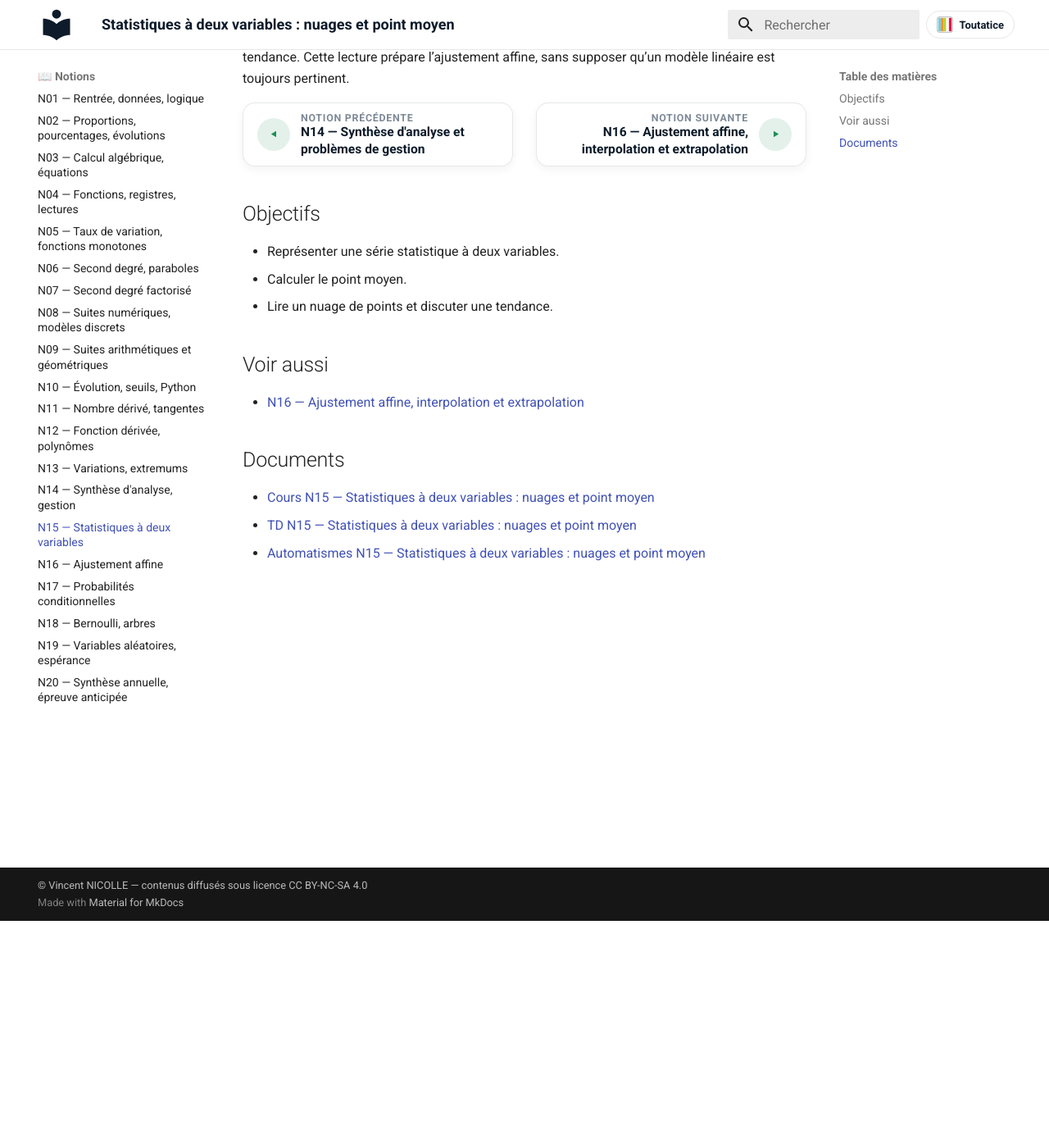
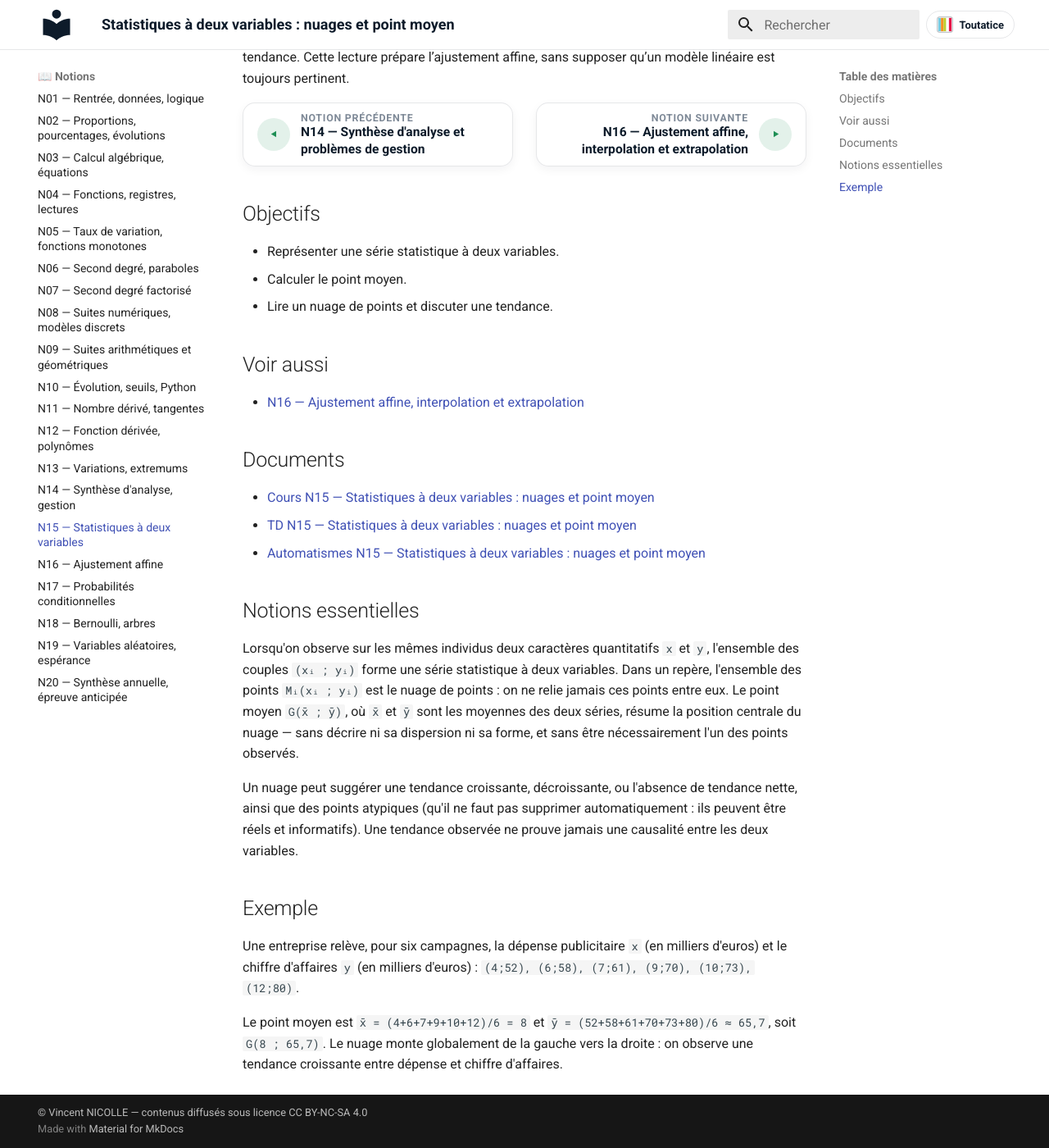
Before and after one commit to vnicolle56610/maths-1stmg, an MkDocs documentation site: the page built from docs/notions/N15-statistiques-deux-variables.md, in a window 1280 px wide and 1400 px high, scrolled down 277 px. Shown: the whole window at 82% size. Built offline with MkDocs 1.6.1 and Material for MkDocs 9.7.7, drawn with Linux system fonts in a browser that asks for light colours.

Commit message:
content: enrichit les notions N15 et N16 de 1STMG
Co-Authored-By: Claude Sonnet 5 <noreply@anthropic.com>

```diff
--- a/docs/notions/N15-statistiques-deux-variables.md
+++ b/docs/notions/N15-statistiques-deux-variables.md
@@ -31,3 +31,15 @@ Une série statistique à deux variables met en relation deux grandeurs observé
 - [TD N15 — Statistiques à deux variables : nuages et point moyen](../td/TD_N15_STATISTIQUES_DEUX_VARIABLES_NUAGES_POINT_MOYEN.pdf)
 - [Automatismes N15 — Statistiques à deux variables : nuages et point moyen](../automatismes/AUTOMATISMES_N15_STATISTIQUES_DEUX_VARIABLES_NUAGE_POINT_MOYEN.pdf)
 <!-- AUTO-DOCS:END -->
+
+## Notions essentielles
+
+Lorsqu'on observe sur les mêmes individus deux caractères quantitatifs `x` et `y`, l'ensemble des couples `(xᵢ ; yᵢ)` forme une série statistique à deux variables. Dans un repère, l'ensemble des points `Mᵢ(xᵢ ; yᵢ)` est le nuage de points : on ne relie jamais ces points entre eux. Le point moyen `G(x̄ ; ȳ)`, où `x̄` et `ȳ` sont les moyennes des deux séries, résume la position centrale du nuage — sans décrire ni sa dispersion ni sa forme, et sans être nécessairement l'un des points observés.
+
+Un nuage peut suggérer une tendance croissante, décroissante, ou l'absence de tendance nette, ainsi que des points atypiques (qu'il ne faut pas supprimer automatiquement : ils peuvent être réels et informatifs). Une tendance observée ne prouve jamais une causalité entre les deux variables.
+
+## Exemple
+
+Une entreprise relève, pour six campagnes, la dépense publicitaire `x` (en milliers d'euros) et le chiffre d'affaires `y` (en milliers d'euros) : `(4;52), (6;58), (7;61), (9;70), (10;73), (12;80)`.
+
+Le point moyen est `x̄ = (4+6+7+9+10+12)/6 = 8` et `ȳ = (52+58+61+70+73+80)/6 ≈ 65,7`, soit `G(8 ; 65,7)`. Le nuage monte globalement de la gauche vers la droite : on observe une tendance croissante entre dépense et chiffre d'affaires.
```
Also changed, not shown: docs/notions/N16-ajustement-affine.md (+12 -0 lines).
